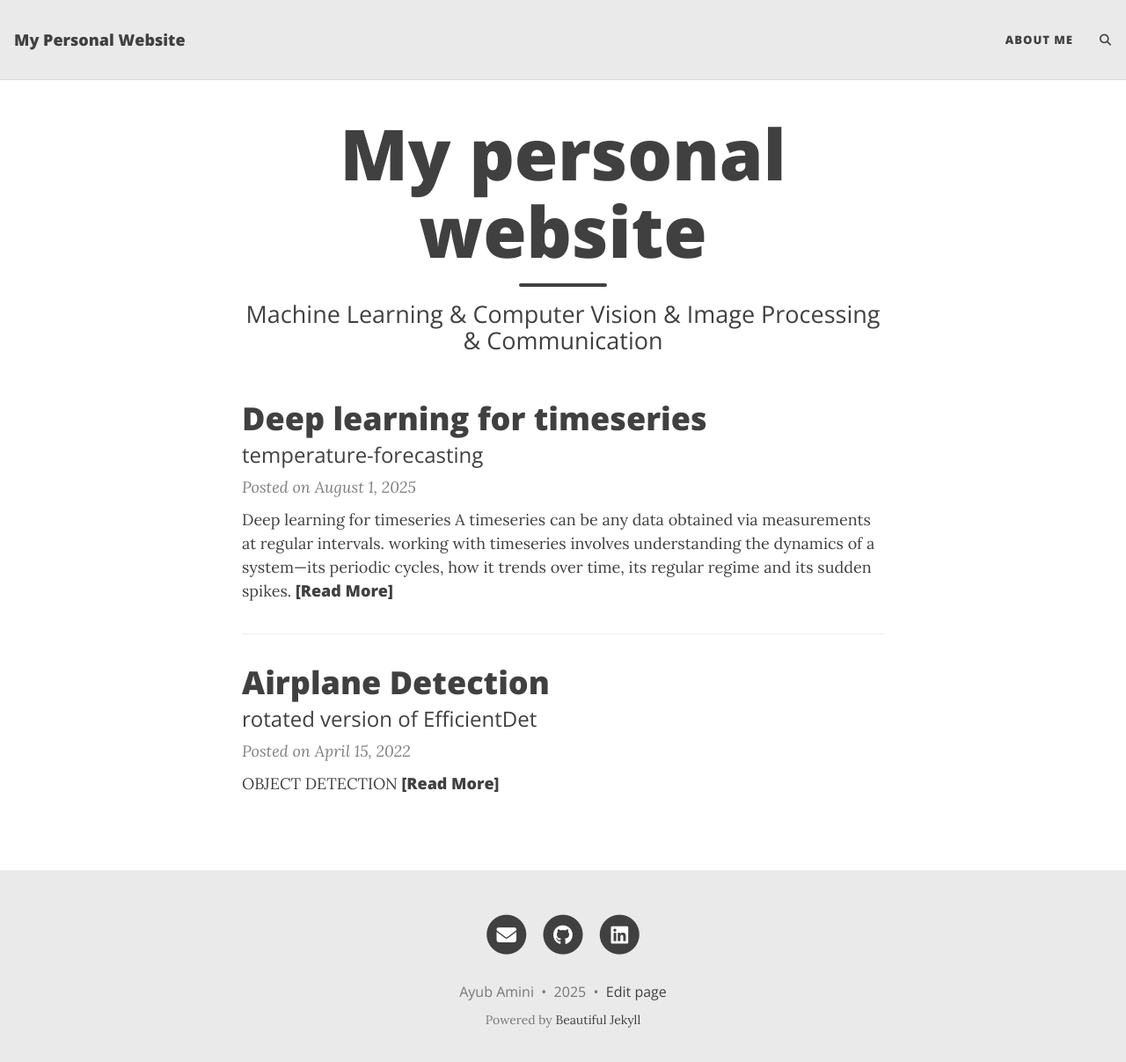
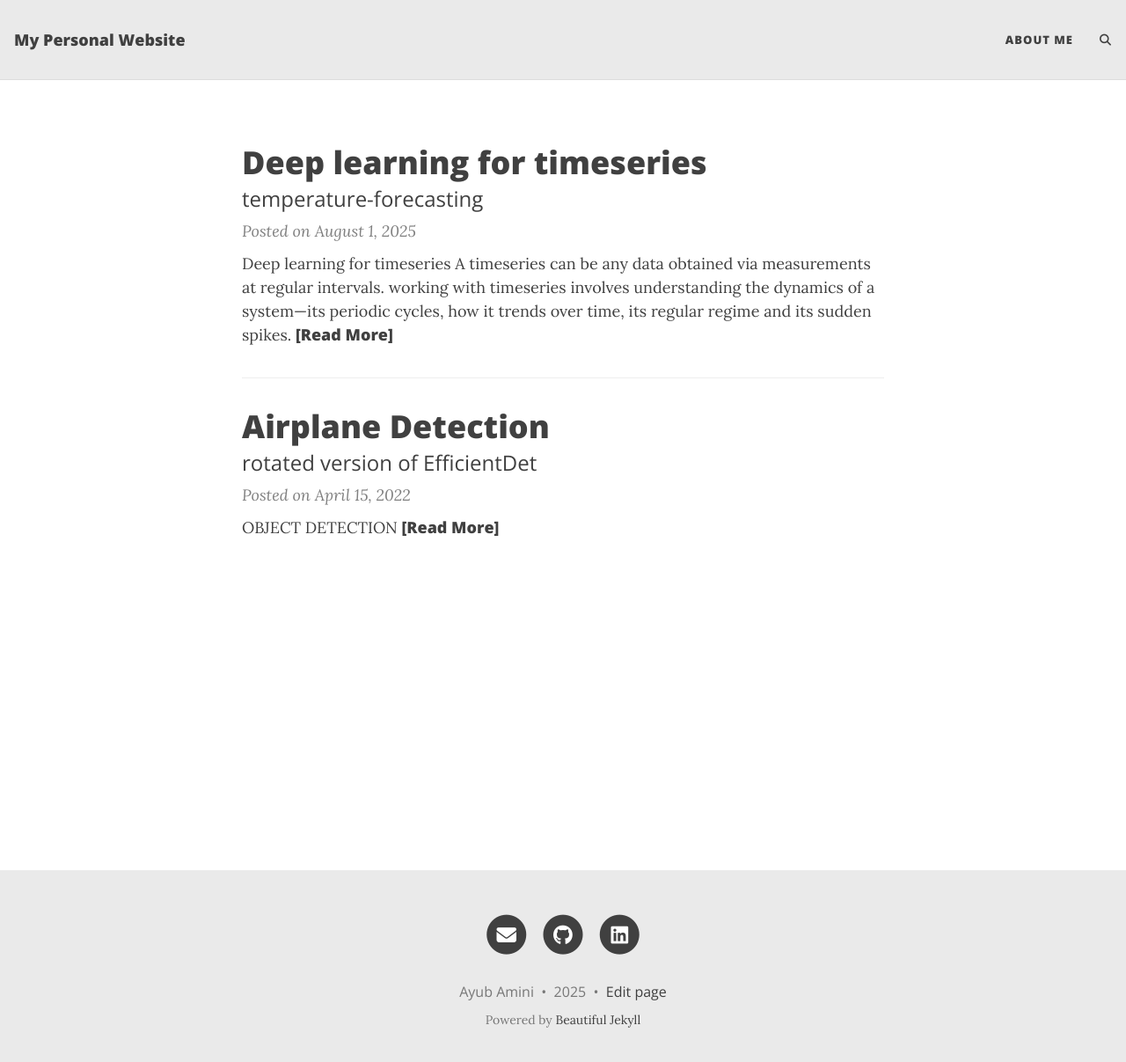
Before and after one commit to jobe1366/jobe1366.github.io, a Jekyll site: the page built from index.html, in a window 1280 px wide and 1220 px high. Shown: the top 1207 px of the window at 88% size. Built offline with Jekyll 4.4.1, drawn with Linux system fonts in a browser that asks for light colours; the list of posts is cut into pages by our own code; comment, search, counter and statistics services are not loaded; some of the changed lines change nothing that is shown.

Commit message:
Update index.html

```diff
--- a/index.html
+++ b/index.html
@@ -1,5 +1,5 @@
 ---
 layout: home
-title: My personal website
+#title: My personal website
 subtitle: Machine Learning & Computer Vision & Image Processing & Communication
 ---
```
